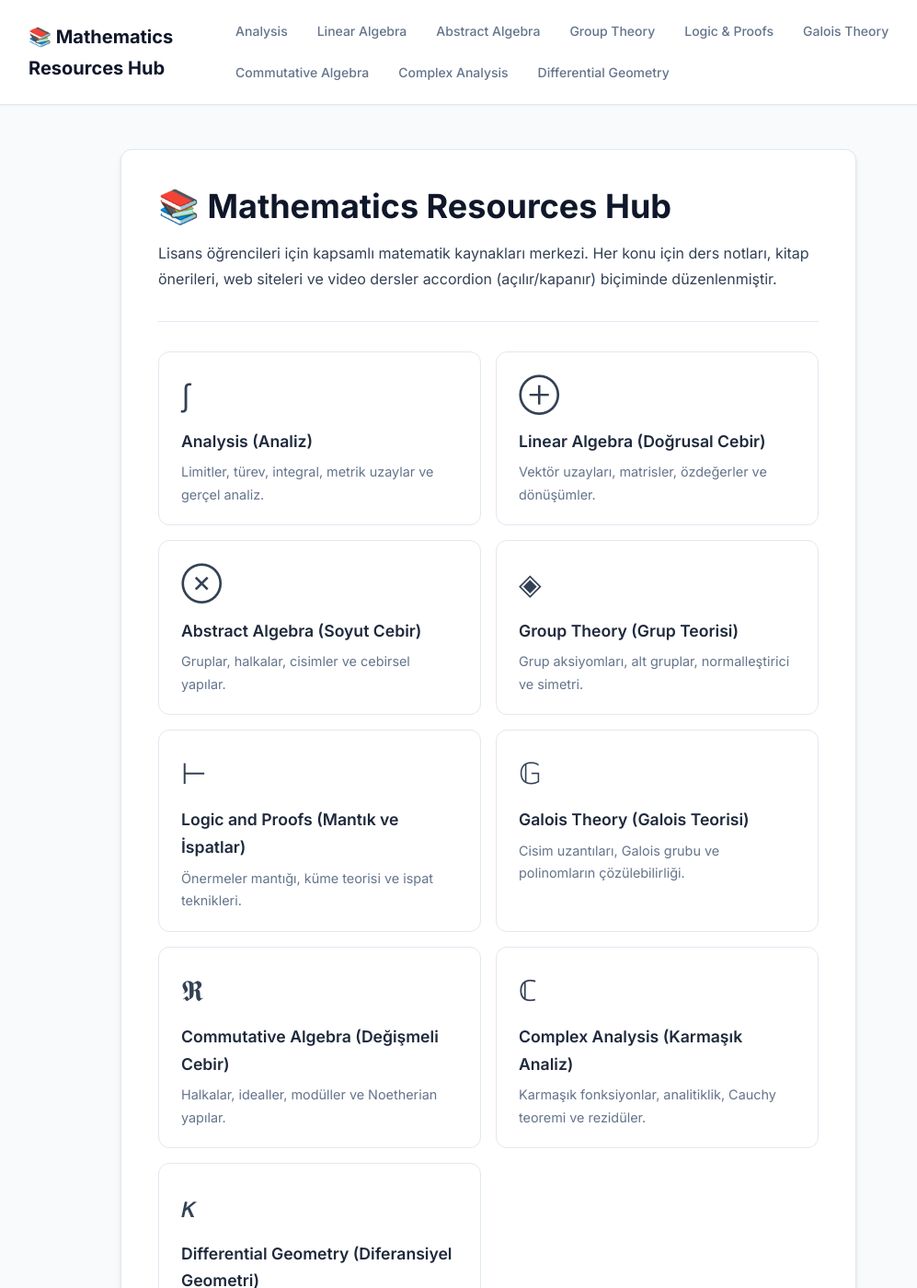
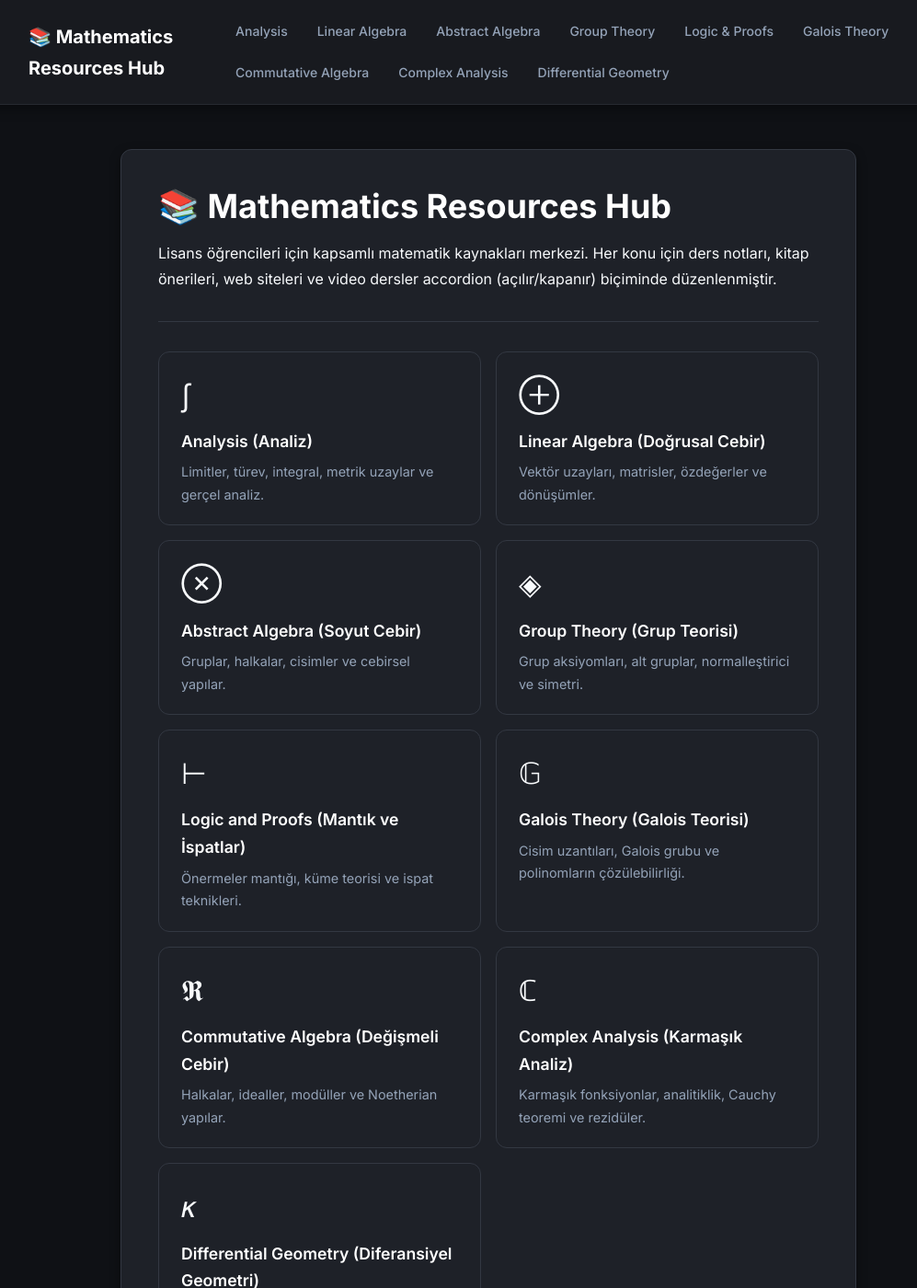
Before and after one commit to mehmetyurtsever-math/math-resources-hub, a Jekyll site: the page built from index.md, in a window 1280 px wide and 1400 px high. Shown: the whole window at 92% size, without its empty margins (109-1106 px from the left). Built offline with Jekyll 4.4.1, drawn with Linux system fonts in a browser that asks for light colours.

Commit message:
feat: update CSS theme to dark black/green/white tones
Agent-Logs-Url: https://github.com/mehmetyurtsever-math/math-resources-hub/sessions/f6cff279-26e4-4088-b6b7-a318f3329b66

Co-authored-by: mehmetyurtsever-math <198125920+mehmetyurtsever-math@users.noreply.github.com>

```diff
--- a/assets/style.css
+++ b/assets/style.css
@@ -1,21 +1,23 @@
 /* =====================================================
-   Math Resources Hub — Modernized style.css
+   Math Resources Hub — Dark Theme (Black / Green / White)
    ===================================================== */
+
+/* Note: Inter font is loaded via <link> in _layouts/default.html */
 
 /* ---------- CSS Variables (Theme) ---------- */
 :root {
-  --bg-color: #f8fafc;
-  --text-main: #334155;
-  --text-muted: #64748b;
-  --primary: #2563eb;
-  --primary-hover: #1d4ed8;
-  --header-bg: #ffffff;
-  --header-border: #e2e8f0;
-  --card-bg: #ffffff;
-  --border-color: #e2e8f0;
-  --shadow-sm: 0 1px 2px 0 rgba(0, 0, 0, 0.05);
-  --shadow-md: 0 4px 6px -1px rgba(0, 0, 0, 0.1), 0 2px 4px -1px rgba(0, 0, 0, 0.06);
-  --shadow-lg: 0 10px 15px -3px rgba(0, 0, 0, 0.1), 0 4px 6px -2px rgba(0, 0, 0, 0.05);
+  --bg-color: #0f1115;
+  --text-main: #f8fafc;
+  --text-muted: #94a3b8;
+  --primary: #10b981;
+  --primary-hover: #34d399;
+  --header-bg: #181a1f;
+  --header-border: #272a30;
+  --card-bg: #1e2128;
+  --border-color: #333842;
+  --shadow-sm: 0 1px 2px 0 rgba(0, 0, 0, 0.3);
+  --shadow-md: 0 4px 12px rgba(0, 0, 0, 0.4);
+  --shadow-lg: 0 10px 24px rgba(0, 0, 0, 0.5);
   --radius-md: 8px;
   --radius-lg: 12px;
 }
@@ -30,6 +32,7 @@ body {
   background: var(--bg-color);
   font-size: 16px;
   -webkit-font-smoothing: antialiased;
+  -moz-osx-font-smoothing: grayscale;
 }
 
 a { color: var(--primary); text-decoration: none; transition: color 0.2s; }
@@ -43,7 +46,7 @@ a:hover { color: var(--primary-hover); text-decoration: underline; }
   position: sticky;
   top: 0;
   z-index: 100;
-  box-shadow: var(--shadow-sm);
+  box-shadow: var(--shadow-md);
 }
 
 .header-inner {
@@ -65,7 +68,7 @@ a:hover { color: var(--primary-hover); text-decoration: underline; }
 .site-title {
   font-size: 1.25rem;
   font-weight: 700;
-  color: #0f172a;
+  color: #ffffff;
   display: flex;
   align-items: center;
   gap: 0.5rem;
@@ -90,8 +93,8 @@ a:hover { color: var(--primary-hover); text-decoration: underline; }
 }
 
 .site-nav a:hover {
-  background: #f1f5f9;
-  color: #0f172a;
+  background: rgba(16, 185, 129, 0.12);
+  color: var(--primary);
   text-decoration: none;
 }
 
@@ -116,30 +119,30 @@ a:hover { color: var(--primary-hover); text-decoration: underline; }
 }
 
 /* ---------- Headings ---------- */
-h1 { font-size: 2.25rem; color: #0f172a; margin-bottom: 1rem; font-weight: 700; line-height: 1.2; }
-h2 { font-size: 1.5rem; color: #1e293b; margin: 2rem 0 1rem; font-weight: 600; border-bottom: 2px solid #f1f5f9; padding-bottom: 0.5rem; }
-h3 { font-size: 1.25rem; color: #334155; margin: 1.5rem 0 0.75rem; font-weight: 600; }
-h4 { font-size: 1.1rem; color: #475569; margin: 1rem 0 0.5rem; font-weight: 600; }
+h1 { font-size: 2.25rem; color: #ffffff; margin-bottom: 1rem; font-weight: 700; line-height: 1.2; }
+h2 { font-size: 1.5rem; color: var(--primary); margin: 2rem 0 1rem; font-weight: 600; border-bottom: 1px solid var(--border-color); padding-bottom: 0.5rem; }
+h3 { font-size: 1.25rem; color: #e2e8f0; margin: 1.5rem 0 0.75rem; font-weight: 600; }
+h4 { font-size: 1.1rem; color: #cbd5e1; margin: 1rem 0 0.5rem; font-weight: 600; }
 hr { border: 0; height: 1px; background: var(--border-color); margin: 2rem 0; }
 
 /* ---------- Accordion (details / summary) ---------- */
 details {
-  background: #ffffff;
+  background: var(--bg-color);
   border: 1px solid var(--border-color);
   border-radius: var(--radius-md);
   margin: 1rem 0;
   overflow: hidden;
-  transition: box-shadow 0.2s ease, border-color 0.2s ease;
+  transition: box-shadow 0.25s ease, border-color 0.25s ease;
 }
 
 details:hover {
-  border-color: #cbd5e1;
+  border-color: var(--primary);
   box-shadow: var(--shadow-sm);
 }
 
 details[open] {
   border-color: var(--primary);
-  box-shadow: var(--shadow-md);
+  box-shadow: 0 0 12px rgba(16, 185, 129, 0.2);
 }
 
 summary {
@@ -147,8 +150,8 @@ summary {
   padding: 1rem 1.25rem;
   font-size: 1.05rem;
   font-weight: 600;
-  color: #0f172a;
-  background: #f8fafc;
+  color: #ffffff;
+  background: var(--header-bg);
   list-style: none;
   display: flex;
   align-items: center;
@@ -162,64 +165,64 @@ summary::-webkit-details-marker { display: none; }
 summary::before {
   content: "›";
   font-size: 1.5rem;
-  color: var(--text-muted);
+  color: var(--primary);
   line-height: 1;
-  transition: transform 0.3s ease, color 0.3s ease;
+  transition: transform 0.3s ease;
   font-family: monospace;
 }
 
 details[open] > summary::before {
   transform: rotate(90deg);
-  color: var(--primary);
 }
 
 details[open] > summary {
-  background: #eff6ff;
-  border-bottom: 1px solid #bfdbfe;
+  background: rgba(16, 185, 129, 0.06);
+  border-bottom: 1px solid var(--border-color);
 }
 
 .details-body {
   padding: 1.5rem;
-  background: #ffffff;
+  background: var(--bg-color);
 }
 
 /* ---------- Typography & Lists ---------- */
 p { margin-bottom: 1rem; }
-ul, ol { padding-left: 1.5rem; margin-bottom: 1rem; }
+ul, ol { padding-left: 1.5rem; margin-bottom: 1rem; color: #cbd5e1; }
 li { margin: 0.4rem 0; }
 
 /* ---------- Blockquote / tip boxes ---------- */
 blockquote {
   border-left: 4px solid var(--primary);
-  background: #eff6ff;
+  background: rgba(16, 185, 129, 0.08);
   padding: 1rem 1.25rem;
   margin: 1.5rem 0;
   border-radius: 0 var(--radius-md) var(--radius-md) 0;
-  color: #1e3a8a;
+  color: #a7f3d0;
   font-style: italic;
 }
 
 /* ---------- Code & Math ---------- */
 code {
   font-family: 'Fira Code', 'Cascadia Code', Consolas, monospace;
-  background: #f1f5f9;
-  color: #9b1c1c;
+  background: #272a30;
+  color: #a7f3d0;
   padding: 0.2em 0.4em;
   border-radius: 4px;
   font-size: 0.85em;
+  border: 1px solid var(--border-color);
 }
 
 pre {
-  background: #0f172a;
+  background: #000000;
   color: #e2e8f0;
   padding: 1.25rem;
   border-radius: var(--radius-md);
   overflow-x: auto;
   margin: 1.5rem 0;
-  box-shadow: inset 0 2px 4px rgba(0,0,0,0.1);
+  border: 1px solid var(--border-color);
 }
 
-pre code { background: none; padding: 0; color: inherit; font-size: 0.9em; }
+pre code { background: none; padding: 0; color: inherit; font-size: 0.9em; border: none; }
 
 /* ---------- Index / Home page cards ---------- */
 .topic-grid {
@@ -243,12 +246,12 @@ pre code { background: none; padding: 0; color: inherit; font-size: 0.9em; }
 .topic-card:hover {
   box-shadow: var(--shadow-lg);
   transform: translateY(-2px);
-  border-color: #93c5fd;
+  border-color: var(--primary);
   text-decoration: none;
 }
 
 .topic-card h3 {
-  color: #1e293b;
+  color: #ffffff;
   margin: 0 0 0.4rem;
   font-size: 1.1rem;
 }
@@ -267,8 +270,8 @@ pre code { background: none; padding: 0; color: inherit; font-size: 0.9em; }
 
 /* ---------- Footer ---------- */
 .site-footer {
-  background: #ffffff;
-  border-top: 1px solid var(--border-color);
+  background: var(--header-bg);
+  border-top: 1px solid var(--header-border);
   color: var(--text-muted);
   text-align: center;
   padding: 2rem 1rem;
```
